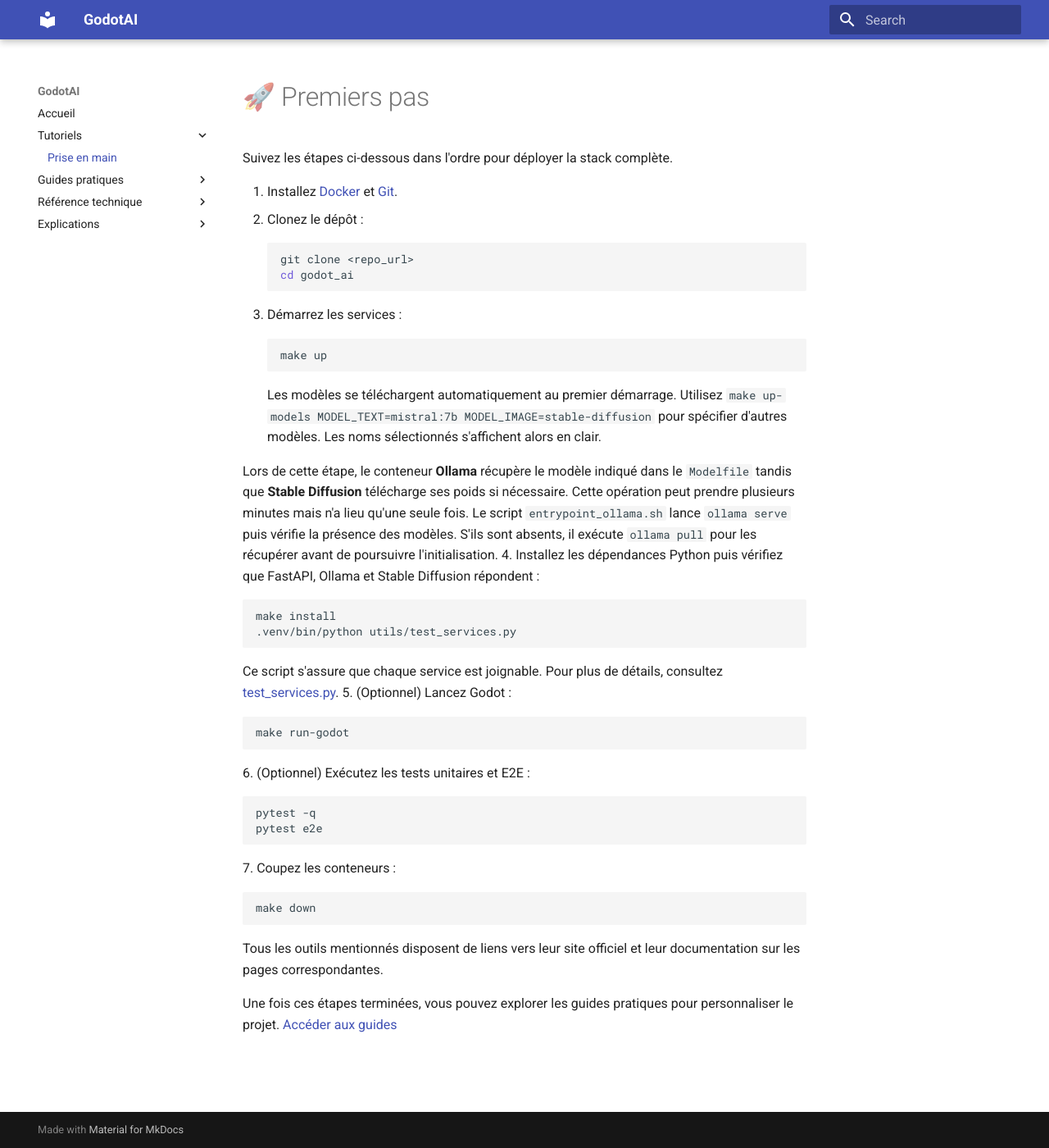
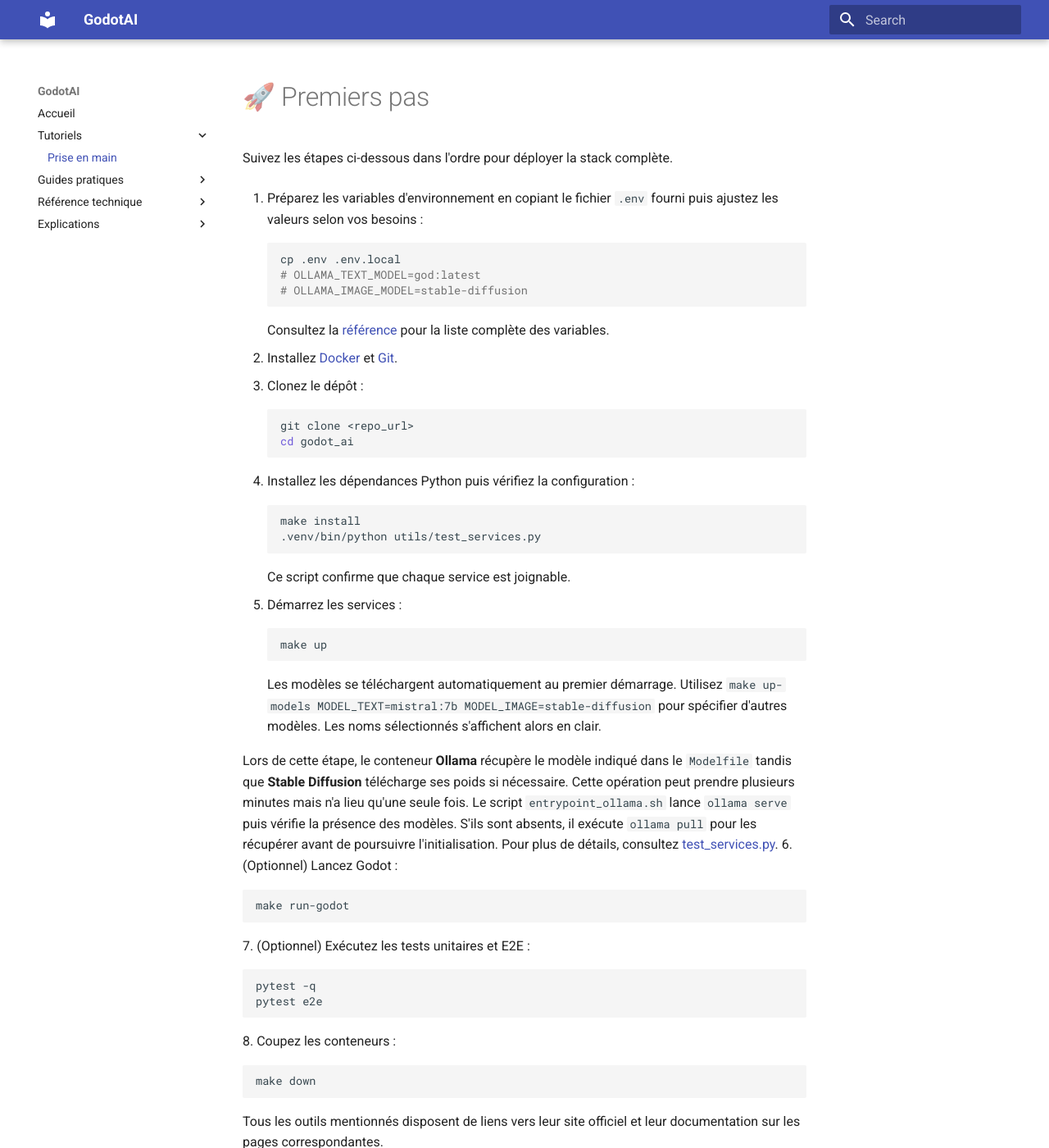
Before and after one commit to EZPK/GodotAI, an MkDocs documentation site: the page built from docs/tutoriels/premiers-pas.md, in a window 1280 px wide and 1400 px high. Shown: the whole window at 82% size. Built offline with MkDocs 1.6.1 and Material for MkDocs 9.7.7, drawn with Linux system fonts in a browser that asks for light colours.

Commit message:
Improve docs with install details and examples

````diff
--- a/docs/tutoriels/premiers-pas.md
+++ b/docs/tutoriels/premiers-pas.md
@@ -2,13 +2,27 @@
 
 Suivez les étapes ci-dessous dans l'ordre pour déployer la stack complète.
 
-1. Installez [Docker](https://docs.docker.com/get-docker/) et [Git](https://git-scm.com/).
-2. Clonez le dépôt :
+1. Préparez les variables d'environnement en copiant le fichier `.env` fourni puis ajustez les valeurs selon vos besoins :
+   ```bash
+   cp .env .env.local
+   # OLLAMA_TEXT_MODEL=god:latest
+   # OLLAMA_IMAGE_MODEL=stable-diffusion
+   ```
+   Consultez la [référence](../reference/configuration.md) pour la liste complète des variables.
+
+2. Installez [Docker](https://docs.docker.com/get-docker/) et [Git](https://git-scm.com/).
+3. Clonez le dépôt :
    ```bash
    git clone <repo_url>
    cd godot_ai
    ```
-3. Démarrez les services :
+4. Installez les dépendances Python puis vérifiez la configuration :
+   ```bash
+   make install
+   .venv/bin/python utils/test_services.py
+   ```
+   Ce script confirme que chaque service est joignable.
+5. Démarrez les services :
    ```bash
    make up
    ```
@@ -23,23 +37,17 @@ Suivez les étapes ci-dessous dans l'ordre pour déployer la stack complète.
    Le script `entrypoint_ollama.sh` lance `ollama serve` puis vérifie la
    présence des modèles. S'ils sont absents, il exécute `ollama pull` pour les
    récupérer avant de poursuivre l'initialisation.
-4. Installez les dépendances Python puis vérifiez que FastAPI, Ollama et Stable Diffusion répondent :
-   ```bash
-   make install
-   .venv/bin/python utils/test_services.py
-   ```
-   Ce script s'assure que chaque service est joignable.
    Pour plus de détails, consultez [test_services.py](../reference/test-services.md).
-5. (Optionnel) Lancez Godot :
+6. (Optionnel) Lancez Godot :
    ```bash
    make run-godot
    ```
-6. (Optionnel) Exécutez les tests unitaires et E2E :
+7. (Optionnel) Exécutez les tests unitaires et E2E :
    ```bash
    pytest -q
    pytest e2e
    ```
-7. Coupez les conteneurs :
+8. Coupez les conteneurs :
    ```bash
    make down
    ```
````
Also changed, not shown: README.md (+13 -0 lines), docs/explications/godot.md (+16 -0 lines), docs/reference/tests-e2e.md (+12 -0 lines), docs/reference/tests-unitaires.md (+20 -0 lines).
